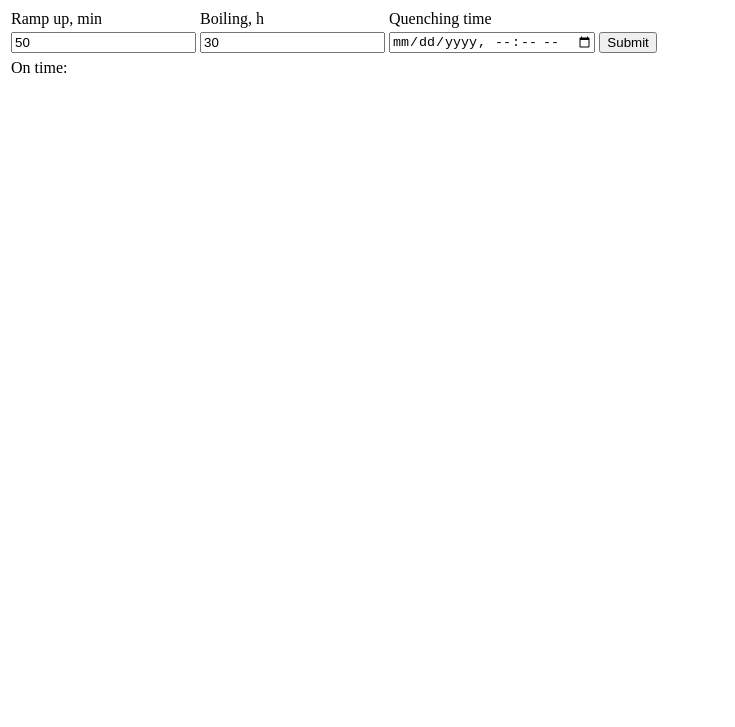
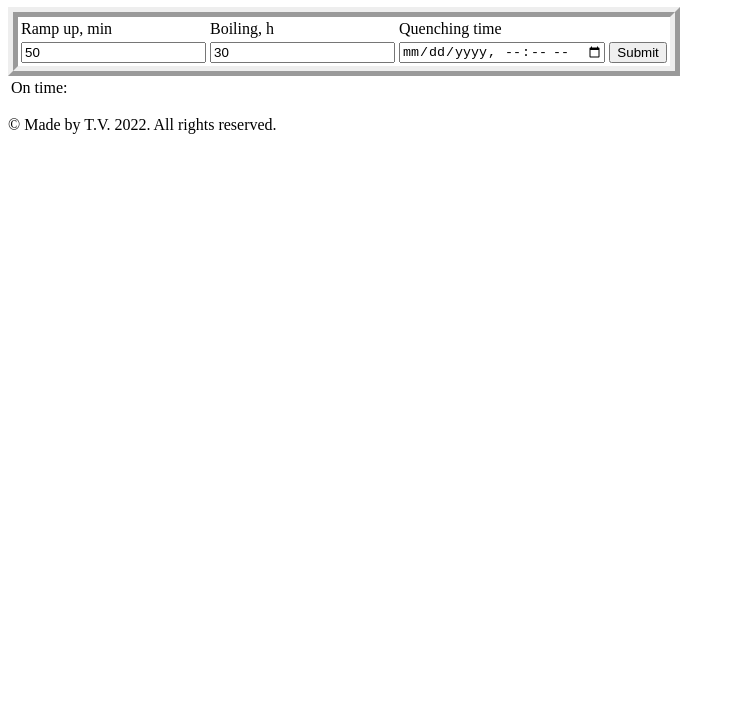
Before and after one commit to zemaitiz/zemaitiz.github.io, a website: page index.html in a window 1280 px wide. Shown: the part 73-800 px from the top of the page, without its empty margins (0-735 px from the left). Drawn offline with Linux system fonts and the light colour scheme.

Commit message:
added some styling

```diff
--- a/index.html
+++ b/index.html
@@ -17,7 +17,7 @@
         <h1>Timer app</h1>
         <div class ="container">
             <div class ="form">
-                <table>
+                <table class="inputFields">
                     <tr>
                         <td>Ramp up, min</td>
                         <td>Boiling, h</td>
@@ -50,4 +50,7 @@
             <div></div>
             </div>
         </div>
+        <footer>
+            <p>© Made by T.V. 2022. All rights reserved.</p>
+        </footer>
     </body>
--- a/timer.css
+++ b/timer.css
@@ -0,0 +1,9 @@
+.inputFields {
+    border: 10px;
+    border-style: ridge;
+}
+
+.on {
+    font-weight: bold;
+    font-family: Arial, Helvetica, sans-serif;
+}
```
